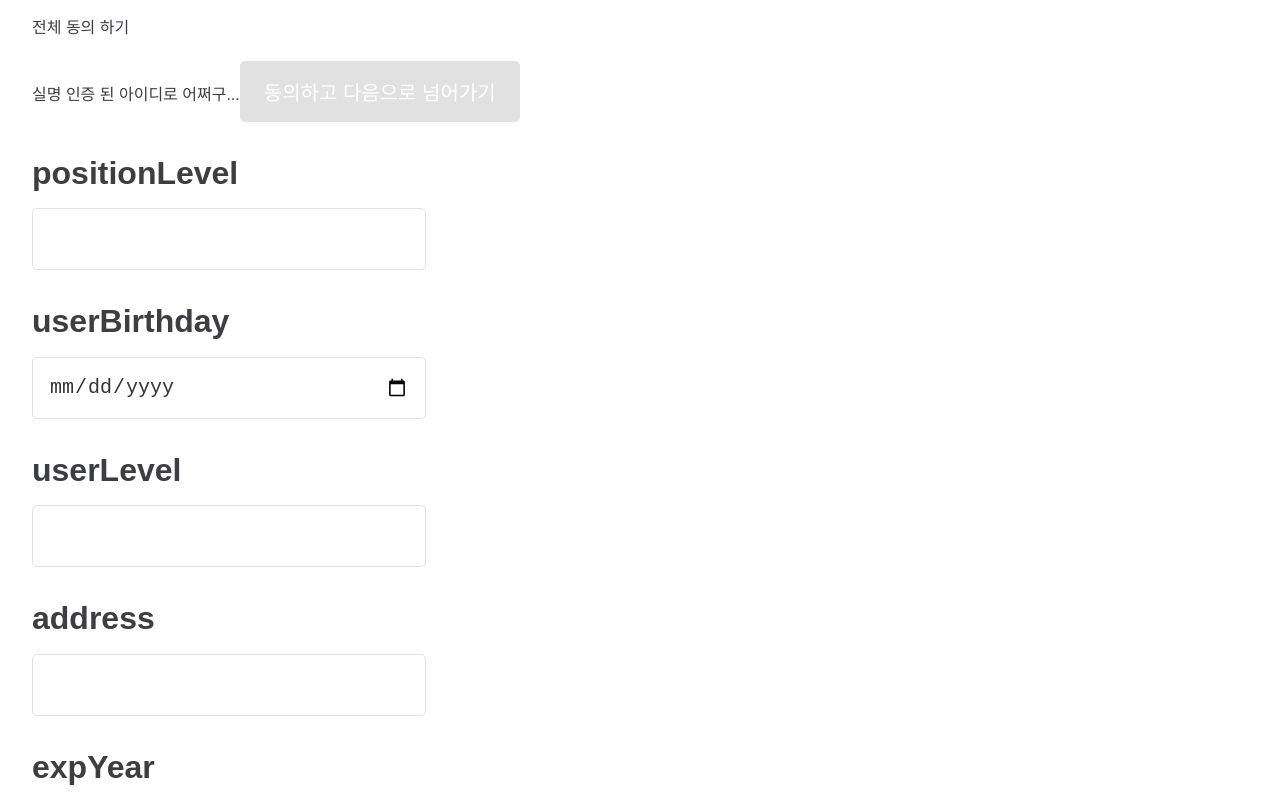
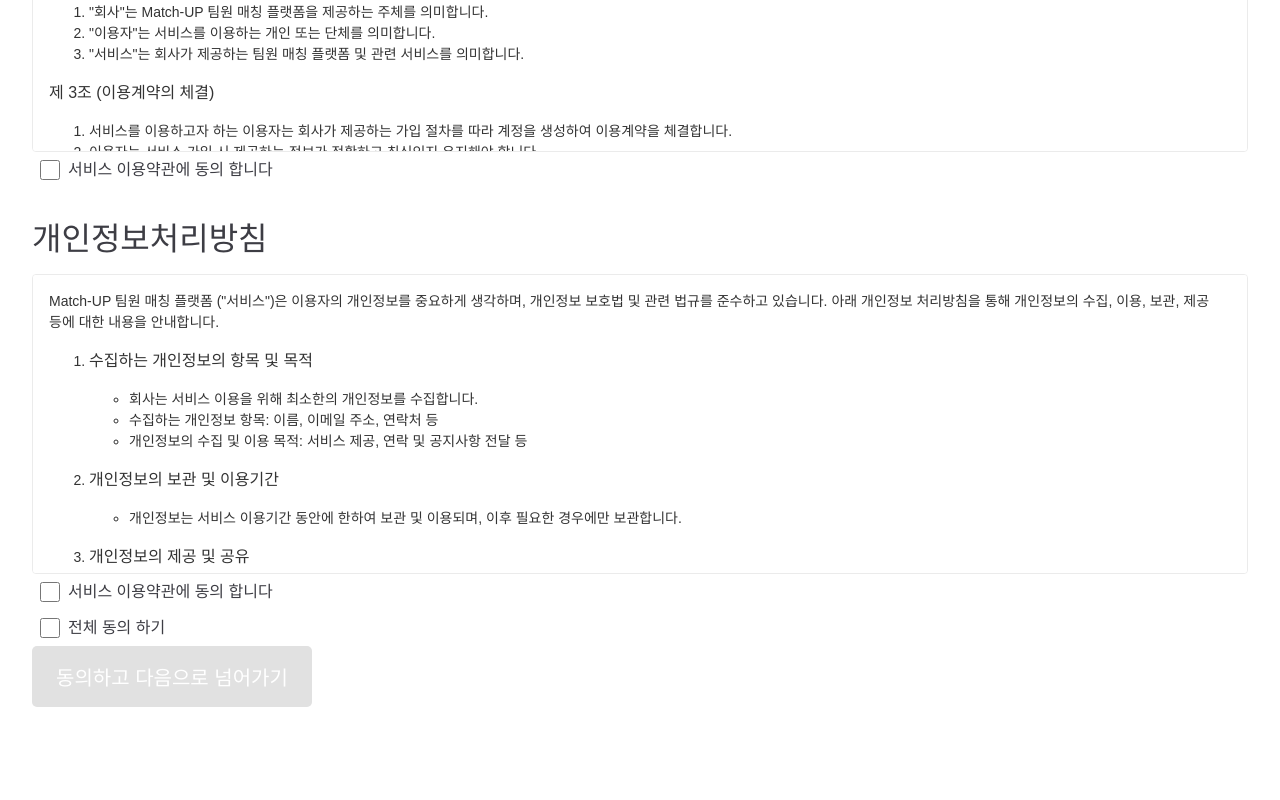
Before and after one commit to SWM14-HumanError/Match-Up-Frontend, a React (Vite) app: page /join in a window 1280 px wide. Shown: the part 400-1200 px from the top of the page. After the commit the page ends 1139 px from the top, so only its background shows below. Built offline with nearby package versions, Linux system fonts and the light colour scheme; a web font is replaced by a local one.

Commit message:
Fix : 회원가입 페이지 디자인 수정

```diff
--- a/src/index.css
+++ b/src/index.css
@@ -209,6 +209,16 @@ input::placeholder {
 input[type="file"] {
   display: none;
 }
+input[type="checkbox"] {
+  width: 20px;
+  height: 20px;
+  min-width: initial;
+  margin: 8px;
+}
+label {
+  display: flex;
+  align-items: center;
+}
 
 textarea {
   box-sizing: border-box;
--- a/src/pages/SignInTerms.tsx
+++ b/src/pages/SignInTerms.tsx
@@ -1,9 +1,19 @@
-import {useState} from 'react';
-import '../styles/MainProjectPage.scss';
+import {useEffect, useState} from 'react';
+import '../styles/SigninTerms.scss';
 
 function SignInTerms() {
+  const [page, setPage] = useState(0);
   const [isSubmitting, setIsSubmitting] = useState(false);
+  const [isTermsAgree, setIsTermsAgree] = useState(false);
+  const [isPrivacyAgree, setIsPrivacyAgree] = useState(false);
   const [isAgree, setIsAgree] = useState(false);
+
+  useEffect(() => {
+    if (isTermsAgree && isPrivacyAgree)
+      setIsAgree(true);
+    else
+      setIsAgree(false);
+  }, [isTermsAgree, isPrivacyAgree]);
 
   function saveAdditionalInfo() {
     setIsSubmitting(true);
@@ -39,25 +49,128 @@ function SignInTerms() {
     <div className='main_layout'>
       <h1>회원가입</h1>
 
-      <div className='signup_terms_layout'>
+      <div className={'signup_terms_layout' + (page !== 0 ? ' invisible' : '')}>
+
+        <h2>서비스 이용약관</h2>
         <div className='scroll_layout'>
-          <h2>이용약관</h2>
+          <h3>제 1조 (목적)</h3>
+          이 약관은 Match-UP 팀원 매칭 플랫폼(이하 "서비스")의 이용 조건과 절차, 회사와 이용자의 권리, 의무 및 책임사항을 규정함을 목적으로 합니다.
 
-          <h2>개인정보처리방침</h2>
+          <h3>제 2조 (정의)</h3>
+          <ol>
+            <li>"회사"는 Match-UP 팀원 매칭 플랫폼을 제공하는 주체를 의미합니다.</li>
+            <li>"이용자"는 서비스를 이용하는 개인 또는 단체를 의미합니다.</li>
+            <li>"서비스"는 회사가 제공하는 팀원 매칭 플랫폼 및 관련 서비스를 의미합니다.</li>
+          </ol>
+
+          <h3>제 3조 (이용계약의 체결)</h3>
+          <ol>
+            <li>서비스를 이용하고자 하는 이용자는 회사가 제공하는 가입 절차를 따라 계정을 생성하여 이용계약을 체결합니다.</li>
+            <li>이용자는 서비스 가입 시 제공하는 정보가 정확하고 최신인지 유지해야 합니다.</li>
+          </ol>
+
+          <h3>제 4조 (서비스의 이용)</h3>
+          <ol>
+            <li>이용자는 본 약관 및 관련 법령을 준수하여 서비스를 이용해야 합니다.</li>
+            <li>서비스를 통해 제공되는 정보의 정확성에 대해서는 회사가 보장하지 않습니다.</li>
+            <li>이용자는 다른 이용자에 대한 존중과 예의를 지켜야 합니다.</li>
+          </ol>
+
+          <h3>제 5조 (개인정보 처리방침)</h3>
+          이용자의 개인정보는 회사의 개인정보 처리방침에 따라 수집, 이용, 보관됩니다. 개인정보 처리방침에 대한 내용은 회사 웹사이트 내에서 확인할 수 있습니다.
+
+          <h3>제 6조 (계약의 해지)</h3>
+          <ol>
+            <li>이용자는 언제든지 회원 탈퇴를 요청할 수 있으며, 회사는 관련 절차를 따라 처리합니다.</li>
+            <li>회사는 이용자가 본 약관을 위반하는 경우 계약을 해지할 수 있습니다.</li>
+          </ol>
+
+          <h3>제 7조 (책임의 한계)</h3>
+          <ol>
+            <li>회사는 서비스의 이용과 관련하여 일어나는 문제에 대한 어떠한 책임도 부담하지 않습니다.</li>
+            <li>이용자 간의 합의나 서비스를 통한 팀 구성에 관한 모든 책임은 이용자에게 있습니다.</li>
+          </ol>
+
+          <h3>제 8조 (준거법 및 분쟁해결)</h3>
+          본 약관의 해석 및 적용에 관한 사항은 대한민국의 법령을 따릅니다. 본 약관으로 발생한 분쟁에 대해서는 회사의 본사 소재지를 관할하는 법원을 관할 법원으로 합니다.
+
+          <h3>제 9조 (약관의 변경)</h3>
+          회사는 필요한 경우 약관을 변경할 수 있으며, 변경된 약관은 서비스 내에 공지함으로써 효력을 발생합니다.
+
+          위 이용약관을 숙지하고 동의합니다.
         </div>
+        <label>
+          <input type="checkbox"
+                 checked={isTermsAgree}
+                 onChange={e => setIsTermsAgree(e.target.checked)}/>
+          서비스 이용약관에 동의 합니다
+        </label>
+
+        <h2>개인정보처리방침</h2>
+        <div className="scroll_layout">
+          Match-UP 팀원 매칭 플랫폼 ("서비스")은 이용자의 개인정보를 중요하게 생각하며, 개인정보 보호법 및 관련 법규를 준수하고 있습니다. 아래 개인정보 처리방침을 통해 개인정보의 수집, 이용, 보관, 제공 등에 대한 내용을 안내합니다.
+
+          <ol>
+            <li><h3>수집하는 개인정보의 항목 및 목적</h3></li>
+            <ul>
+              <li>회사는 서비스 이용을 위해 최소한의 개인정보를 수집합니다.</li>
+              <li>수집하는 개인정보 항목: 이름, 이메일 주소, 연락처 등</li>
+              <li>개인정보의 수집 및 이용 목적: 서비스 제공, 연락 및 공지사항 전달 등</li>
+            </ul>
+
+            <li><h3>개인정보의 보관 및 이용기간</h3></li>
+            <ul>
+              <li>개인정보는 서비스 이용기간 동안에 한하여 보관 및 이용되며, 이후 필요한 경우에만 보관합니다.</li>
+            </ul>
+
+            <li><h3>개인정보의 제공 및 공유</h3></li>
+            <ul>
+              <li>회사는 이용자의 동의 없이 개인정보를 외부에 제공하지 않습니다.</li>
+            </ul>
+
+            <li><h3>개인정보의 보안 조치</h3></li>
+            <ul>
+              <li>회사는 개인정보 보호를 위해 기술적, 관리적 조치를 취하며, 개인정보의 누출 및 변조를 방지합니다.</li>
+            </ul>
+
+            <li><h3>이용자의 권리와 행사 방법</h3></li>
+            <ul>
+              <li>이용자는 자신의 개인정보에 대한 열람, 수정, 삭제를 요청할 수 있습니다.</li>
+              <li>개인정보 관련 문의 및 요청은 회사의 고객센터를 통해 가능합니다.</li>
+            </ul>
+          </ol>
+
+          위 개인정보 처리방침을 숙지하고 동의합니다.
+
+          (이하 개인정보 처리방침의 상세 내용은 회사 웹사이트 내에서 확인 가능합니다.)
+
+          위 내용을 확인하고 동의합니다.
+        </div>
+        <label>
+          <input type="checkbox"
+                 checked={isPrivacyAgree}
+                 onChange={e => setIsPrivacyAgree(e.target.checked)}/>
+          서비스 이용약관에 동의 합니다
+        </label>
 
         <label>
-          <input type='checkbox' checked={isAgree} onChange={() => setIsAgree(!isAgree)} />
-          <h4>전체 동의 하기</h4>
-          <span>실명 인증 된 아이디로 어쩌구...</span>
+          <input type='checkbox'
+                 checked={isAgree}
+                 onChange={e => {
+                   setIsTermsAgree(e.target.checked);
+                   setIsPrivacyAgree(e.target.checked);
+                   setIsAgree(e.target.checked);
+                 }} />
+          <strong>전체 동의 하기</strong>
         </label>
 
-        <button disabled={!isAgree}>
+        <button onClick={() => setPage(1)}
+                disabled={!isAgree}>
           동의하고 다음으로 넘어가기
         </button>
       </div>
 
-      <div className='additional_info_layout'>
+      <div className={'additional_info_layout' + (page !== 1 ? ' invisible' : '')}>
 
         <h2>positionLevel</h2>
         <input type="number"/>
@@ -84,10 +197,14 @@ function SignInTerms() {
         <h2>position</h2>
         <input type="text"/>
 
-        <button onClick={saveAdditionalInfo}
-                disabled={isSubmitting}>
-          회원가입
-        </button>
+        <div>
+          <button onClick={() => setPage(0)}>이전으로</button>
+
+          <button onClick={saveAdditionalInfo}
+                  disabled={isSubmitting}>
+            회원가입
+          </button>
+        </div>
       </div>
     </div>
   );
--- /dev/null
+++ b/src/styles/SigninTerms.scss
@@ -0,0 +1,26 @@
+div.main_layout {
+  max-width: 1216px;
+  margin: 0 auto;
+  padding: 0 32px 32px 32px;
+
+  div.signup_terms_layout > .scroll_layout {
+    width: 100%;
+    max-height: 300px;
+    overflow-y: auto;
+    padding: 16px;
+    border: 1px solid #ebebeb;
+    border-radius: 4px;
+    background-color: #fff;
+    box-sizing: border-box;
+    font-size: 14px;
+    line-height: 1.5;
+    color: #333;
+    word-break: keep-all;
+    word-wrap: break-word;
+    white-space: pre-wrap;
+  }
+
+  div.invisible {
+    display: none;
+  }
+}
--- a/vite.config.ts
+++ b/vite.config.ts
@@ -18,6 +18,12 @@ export default defineConfig({
         secure: false,
         ws: true
       },
+      '/login/token/refresh': {
+        target: TargetServer,
+        changeOrigin: true,
+        secure: false,
+        ws: true
+      },
       '^/(login|logout)$': {
         target: TargetServer,
         changeOrigin: true,
```
